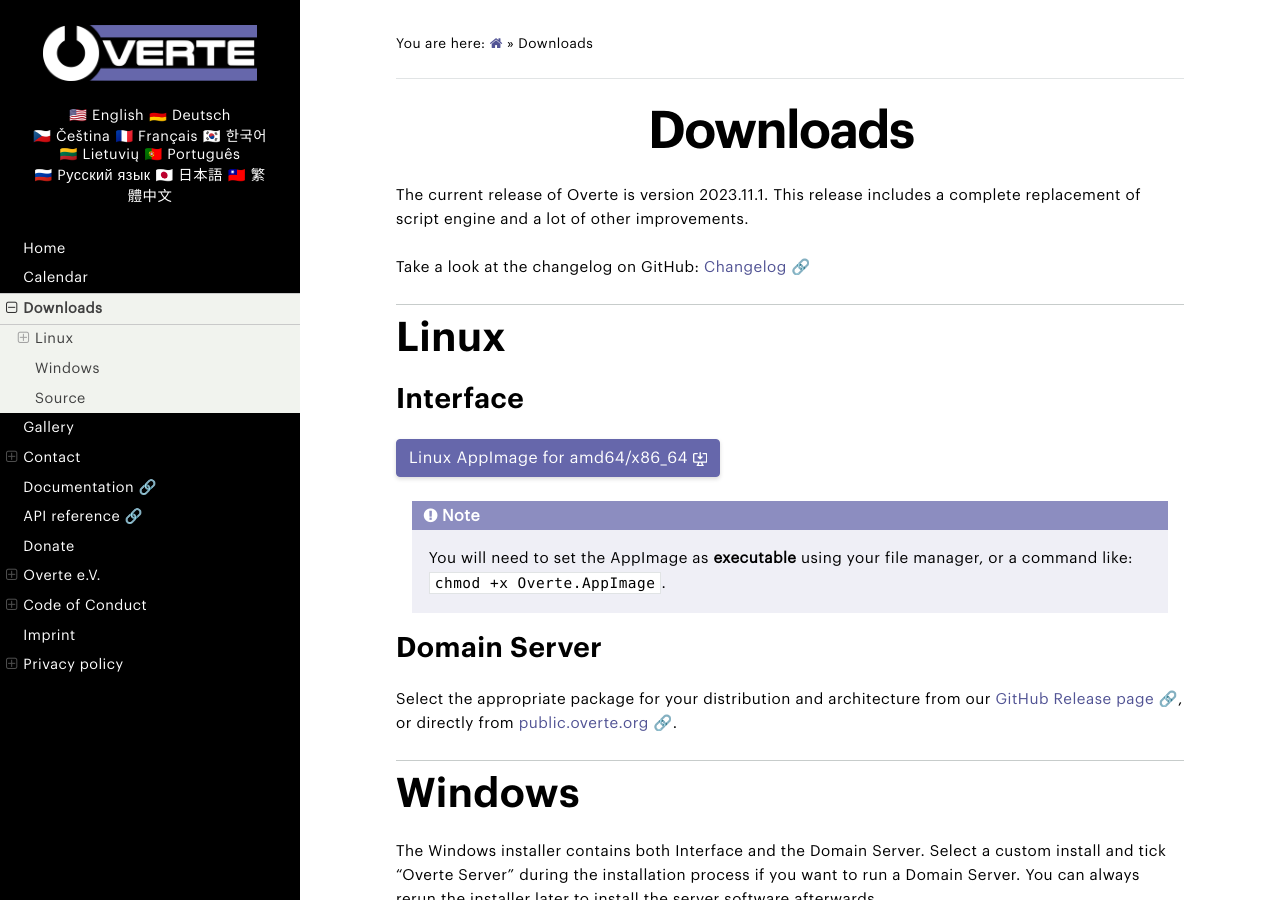
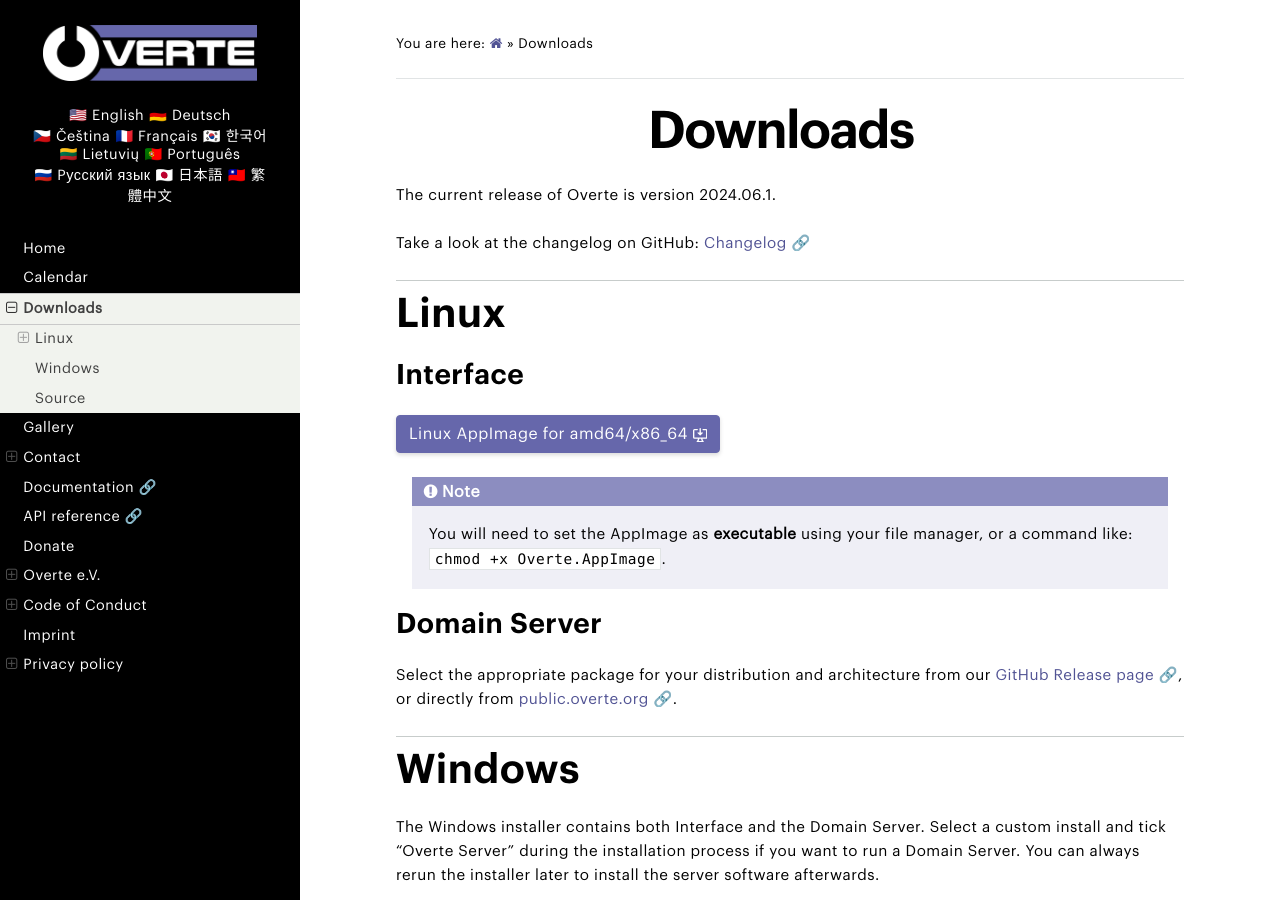
Before and after one commit to overte-org/overte-website-sphinx, a Sphinx documentation site: the page built from source/downloads.rst, in a window 1280 px wide and 900 px high. Built offline with Sphinx 7.4.7 and the Read the Docs theme 2.0.0, drawn with Linux system fonts in a browser that asks for light colours; some of the changed lines change nothing that is shown.

Commit message:
Update downloads to release 2024.06.1

```diff
--- a/source/downloads.rst
+++ b/source/downloads.rst
@@ -4,8 +4,7 @@
 Downloads
 #########
 
-The current release of Overte is version 2023.11.1.
-This release includes a complete replacement of script engine and a lot of other improvements.
+The current release of Overte is version 2024.06.1.
 
 Take a look at the changelog on GitHub: `Changelog 🔗 <https://github.com/overte-org/overte/blob/master/CHANGELOG.md>`_
 
@@ -18,7 +17,7 @@
 Interface
 *********
 
-.. button-link:: https://public.overte.org/build/overte/release/2023.11.1/Overte-2023.11.1-x86_64.AppImage
+.. button-link:: https://public.overte.org/build/overte/release/2024.06.1/Overte-2024.06.1-nodebug-x86_64.AppImage
     :shadow:
     :color: primary
 
@@ -34,8 +33,8 @@
 Domain Server
 *************
 
-Select the appropriate package for your distribution and architecture from our `GitHub Release page 🔗 <https://github.com/overte-org/overte/releases/tag/2023.11.1/>`_,
-or directly from `public.overte.org 🔗 <https://public.overte.org/index.html#build/overte/release/2023.11.1/>`_.
+Select the appropriate package for your distribution and architecture from our `GitHub Release page 🔗 <https://github.com/overte-org/overte/releases/tag/2024.06.1/>`_,
+or directly from `public.overte.org 🔗 <https://public.overte.org/index.html#build/overte/release/2024.06.1/>`_.
 
 
 -------
@@ -46,7 +45,7 @@
 Select a custom install and tick “Overte Server” during the installation process if you want to run a Domain Server.
 You can always rerun the installer later to install the server software afterwards.
 
-.. button-link:: https://public.overte.org/build/overte/release/2023.11.1/Overte-2023.11.1.exe
+.. button-link:: https://public.overte.org/build/overte/release/2024.06.1/Overte-2024.06.1.exe
     :shadow:
     :color: primary
 
```
